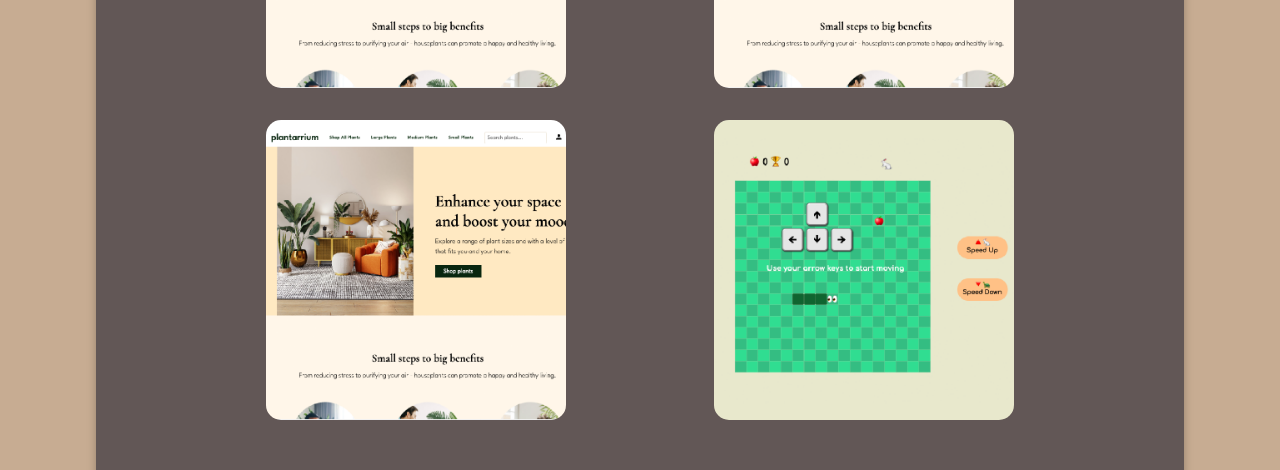
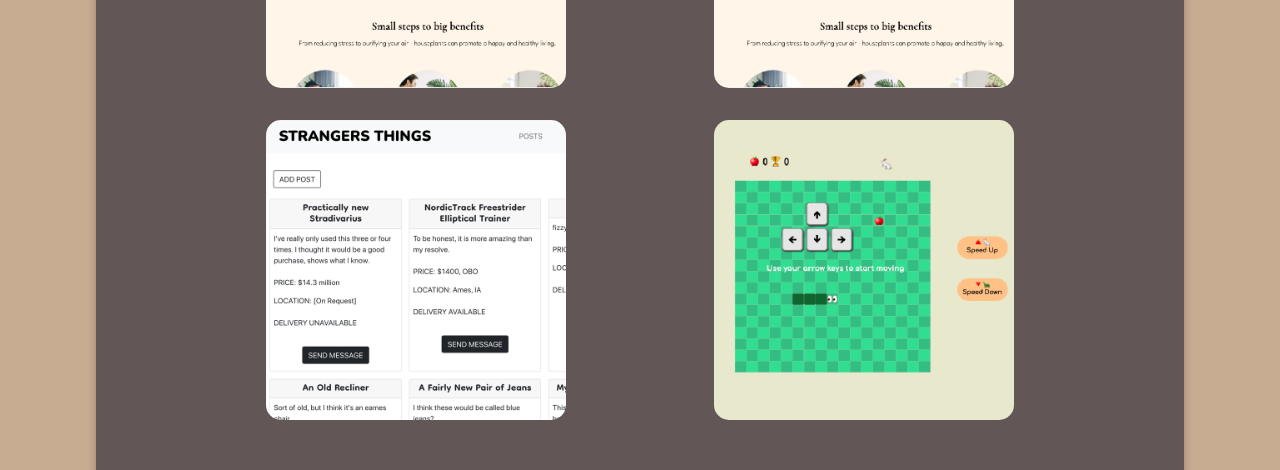
Before and after one commit to yeonjuparkk/yeonjuparkk.github.io, a React (Create React App) app: page / in a window 1280 px wide. Shown: the part 2500-2970 px from the top of the page. Built offline with nearby package versions, Linux system fonts and the light colour scheme.

Commit message:
add Strangers Things in projects

```diff
--- a/src/assets/index.js
+++ b/src/assets/index.js
@@ -3,6 +3,7 @@ export { default as instagram } from "./instagram.png";
 export { default as profilePhoto } from "./101A2722.jpg";
 export { default as plantarrium } from "./plantarrium.png";
 export { default as snake } from "./snake.png";
+export { default as strangersThings } from "./strangers_things.png";
 export { default as wedding1 } from "./101A9753-2.jpg";
 export { default as wedding2 } from "./101A6143.jpg";
 export { default as wedding3 } from "./weddingSunset.jpeg";
--- a/src/containers/Projects.jsx
+++ b/src/containers/Projects.jsx
@@ -1,6 +1,6 @@
 import "./Projects.css";
 import { Project } from "../components";
-import { plantarrium, snake } from "../assets";
+import { plantarrium, snake, strangersThings } from "../assets";
 
 const Projects = () => {
   const projectsData = [
@@ -22,10 +22,10 @@ const Projects = () => {
     },
     {
       title: "Stranger's Things",
-      gitHubLink: "",
-      deployLink: "https://herewecode.io/",
-      imgUrl: `${plantarrium}`,
-      text: "A Craigslist like website with front-end developed with CRUD ",
+      gitHubLink: "https://github.com/yeonjuparkk/strangers_things_project",
+      deployLink: "https://brave-dijkstra-2c5b38.netlify.app/",
+      imgUrl: `${strangersThings}`,
+      text: "A Craigslist like website built with CRUD",
       techStack: "React"
     },
     {
@@ -33,7 +33,7 @@ const Projects = () => {
       gitHubLink: "https://github.com/yeonjuparkk/snake-game",
       deployLink: "https://vibrant-beaver-bfeed7.netlify.app/",
       imgUrl: `${snake}`,
-      text: "Snake Game",
+      text: "Score by eating as many apples",
       techStack: "JavaScript DOM"
     },
   ];
```
Also changed, not shown: src/assets/strangers_things.png (added).
